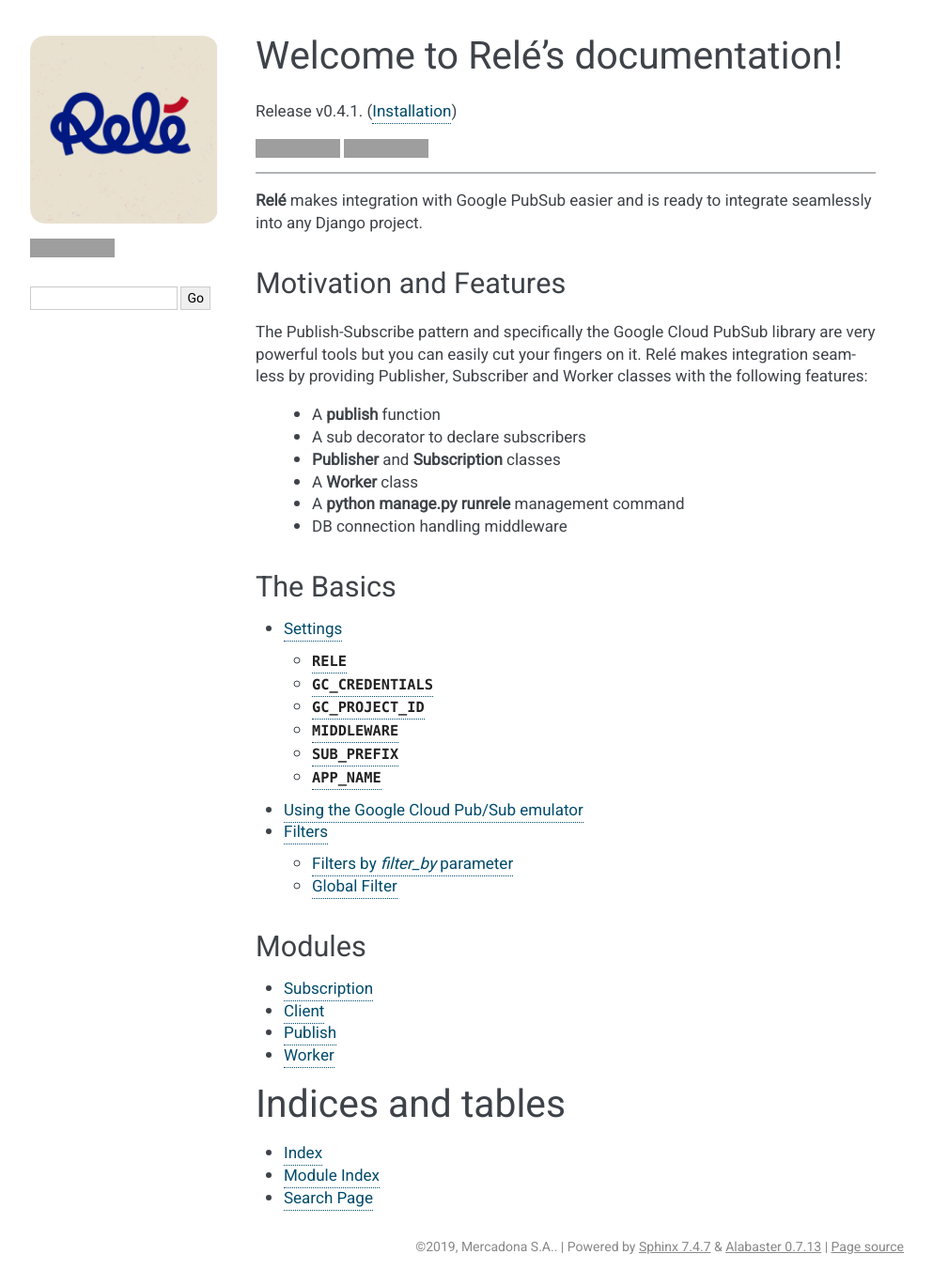
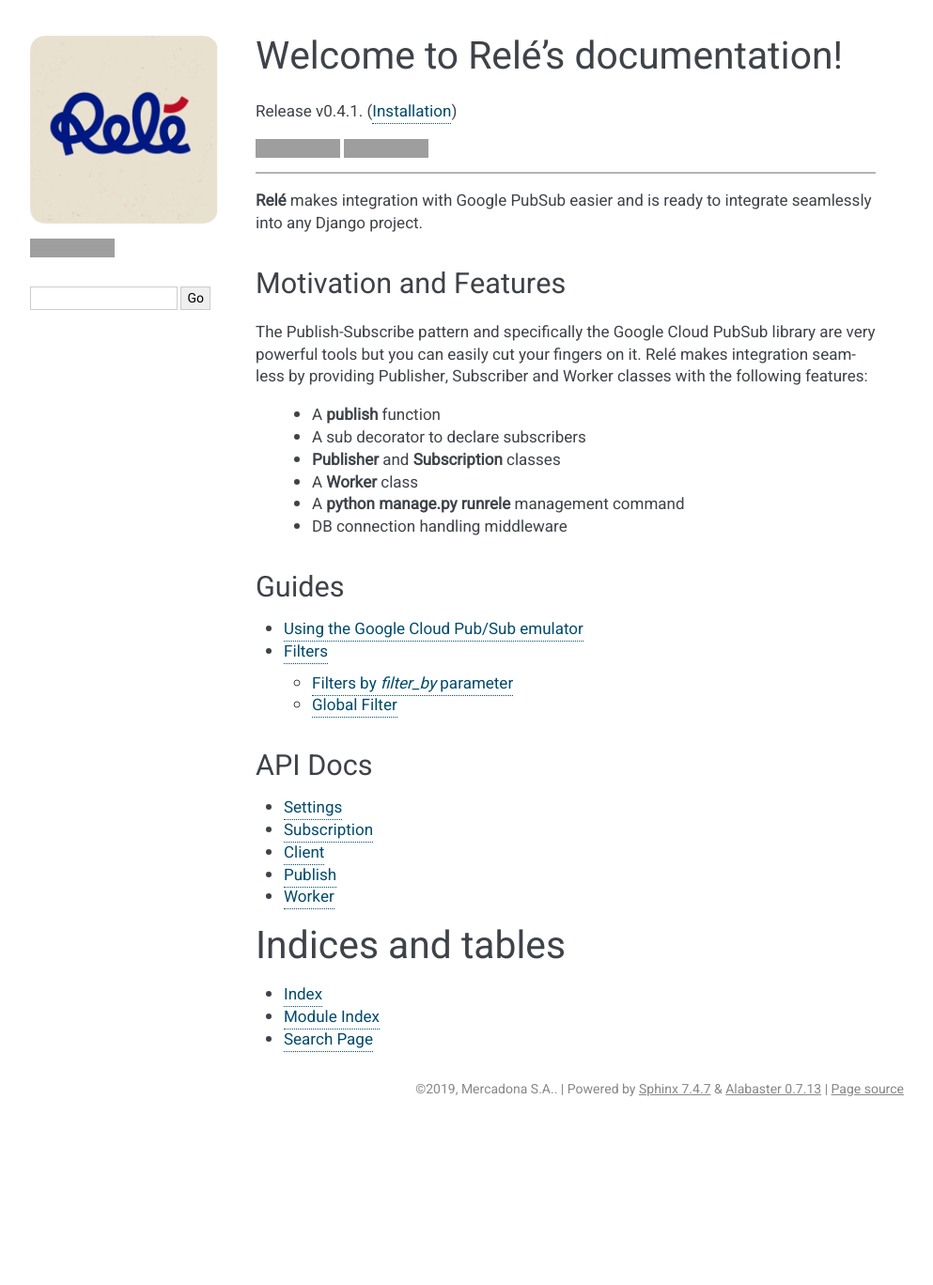
Before and after one commit to mercadona/rele, a Sphinx documentation site: the page built from docs/index.rst, in a window 1280 px wide, cut to the strip 0-1368 px from the top of the page. Shown: the whole strip at 94% size, without its empty margins (148-1141 px from the left). Built offline with Sphinx 7.4.7, drawn with Linux system fonts in a browser that asks for light colours; after the commit the page ends 1200 px from its top, so only the background shows below that; grey boxes are pictures that could not be loaded.

Commit message:
Rename modules to api. Rename quickstart to guides. Rename configuration to settings.rst\

```diff
--- a/docs/index.rst
+++ b/docs/index.rst
@@ -33,27 +33,27 @@
     * A **python manage.py runrele** management command
     * DB connection handling middleware
 
-The Basics
-__________
+Guides
+______
 
 .. toctree::
     :maxdepth: 2
 
-    modules/configuration
-    quickstart/rele_and_emulator
-    quickstart/filters
+    guides/rele_and_emulator
+    guides/filters
 
 
-Modules
-_______
+API Docs
+________
 
 .. toctree::
-    :maxdepth: 2
+    :maxdepth: 1
 
-    modules/subscription
-    modules/client
-    modules/publish
-    modules/worker
+    api/settings
+    api/subscription
+    api/client
+    api/publish
+    api/worker
 
 Indices and tables
 ==================
```
Also changed, not shown: docs/api/client.rst (renamed from docs/modules/client.rst), docs/api/publish.rst (renamed from docs/modules/publish.rst), docs/api/settings.rst (renamed from docs/modules/configuration.rst), docs/api/subscription.rst (renamed from docs/modules/subscription.rst), docs/api/worker.rst (renamed from docs/modules/worker.rst), docs/guides/filters.rst (renamed from docs/quickstart/filters.rst), docs/guides/rele_and_emulator.rst (renamed from docs/quickstart/rele_and_emulator.rst).
